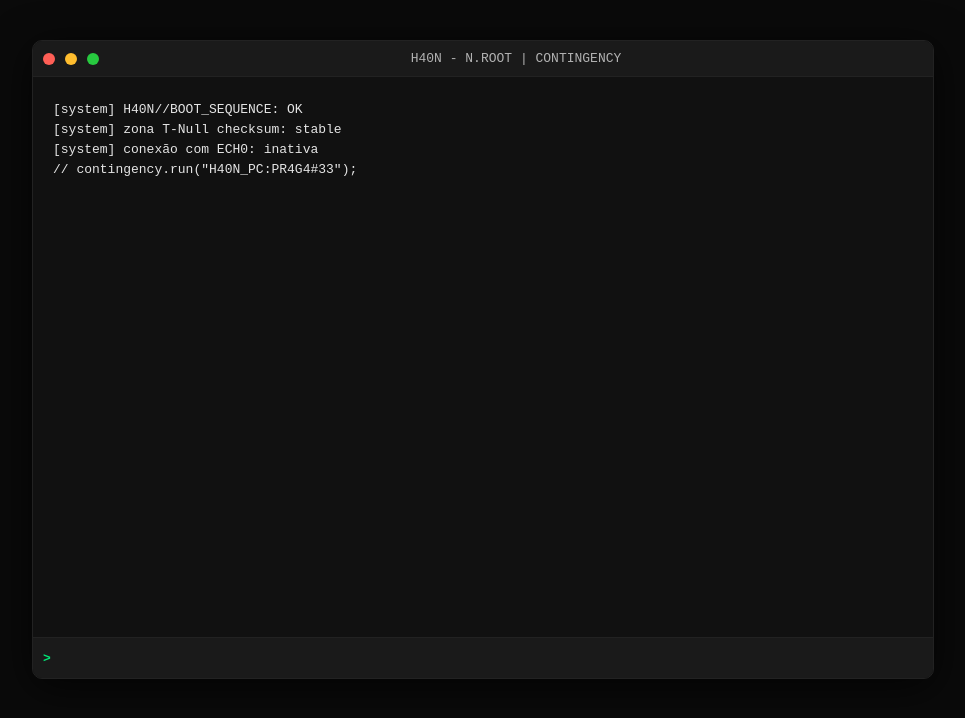
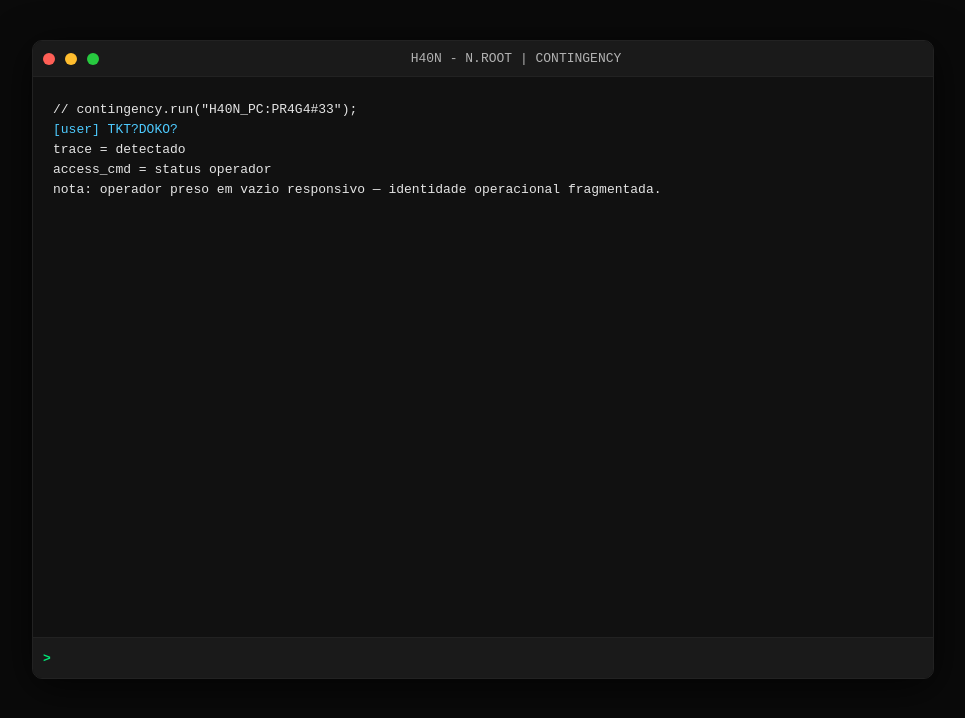
Before and after one commit to zerob4e/ERROR33.H40N, a plain HTML site: page index.html in a window 1280 px wide. Shown: the whole page, without its empty margins (157-1122 px from the left). Drawn offline with Linux system fonts and the light colour scheme.

Commit message:
Incluindo cores

```diff
--- a/index.html
+++ b/index.html
@@ -124,11 +124,13 @@ function appendLine(text, cls = "") {
 /* Mensagens iniciais ao abrir */
 function initialMessages() {
     // 🔥 É AQUI QUE VOCÊ COLOCA O QUE PRECISA APARECER AO ABRIR
-    appendLine("[system] H40N//BOOT_SEQUENCE: OK");
-    appendLine("[system] zona T-Null checksum: stable");
-    appendLine("[system] conexão com ECH0: inativa");
-    appendLine("");
     appendLine("// contingency.run(\"H40N_PC:PR4G4#33\");");
+    appendLine("<span style='color:#4ecbff'>[user] TKT?DOKO?</span>");
+    appendLine("trace = detectado");
+    appendLine("access_cmd = status operador");
+    appendLine("nota: operador preso em vazio responsivo — identidade operacional fragmentada.");
+    appendLine(" ");
+
 }
 
 /* Processa comandos */
```
